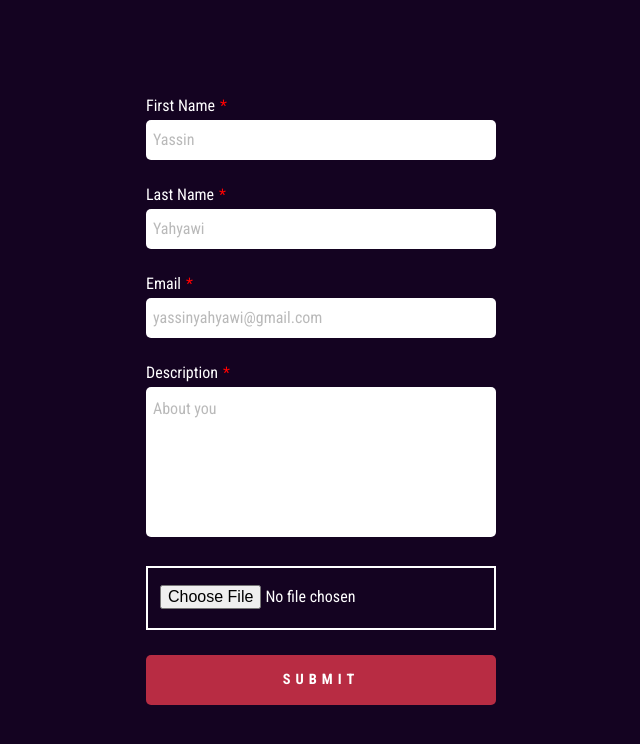
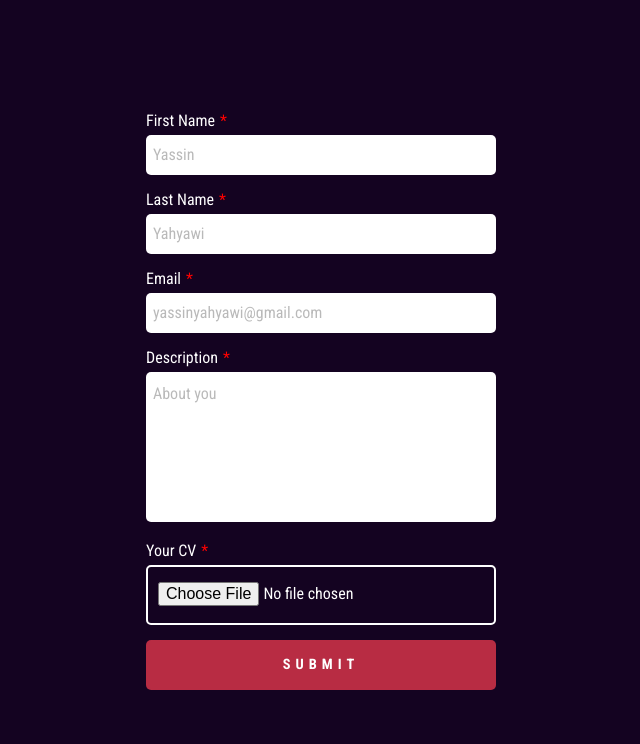
Before and after one commit to Yahyawi99/Technical-test, a React (Create React App) app in the folder Exercise_3/client/: page / in a window 1280 px wide. Shown: the top 744 px of the page, without its empty margins (319-959 px from the left). Built offline with nearby package versions, Linux system fonts and the light colour scheme.

Commit message:
working on bonus

```diff
--- a/Exercise_3/client/src/components/Form.js
+++ b/Exercise_3/client/src/components/Form.js
@@ -16,6 +16,8 @@ const Form = () => {
     sendData,
     error,
     isSuccess,
+    fileCV,
+    setFileCv,
   } = useGlobally();
 
   return (
@@ -83,7 +85,17 @@ const Form = () => {
       </div>
 
       <div className="file">
-        <input id="CV" type="file" />
+        <label htmlFor="CV">
+          <p>Your CV</p>
+          <p>*</p>
+        </label>
+        <input
+          id="CV"
+          type="file"
+          accept=".pdf,.docx"
+          value={fileCV}
+          onChange={(e) => setFileCv(e.currentTarget.value)}
+        />
       </div>
 
       <button type="submit">SUBMIT</button>
--- a/Exercise_3/client/src/context/index.js
+++ b/Exercise_3/client/src/context/index.js
@@ -6,6 +6,7 @@ const AppProvider = ({ children }) => {
   const [lastName, setLastName] = useState("");
   const [email, setEmail] = useState("");
   const [description, setDescription] = useState("");
+  const [fileCV, setFileCv] = useState("");
   const [error, setError] = useState({ isError: false, message: "" });
   const [isSuccess, setIsSuccess] = useState(false);
 
@@ -13,7 +14,7 @@ const AppProvider = ({ children }) => {
   const sendData = async (e) => {
     e.preventDefault();
 
-    if (!firstName || !lastName || !email || !description) {
+    if (!firstName || !lastName || !email || !description || !fileCV) {
       showError("All fields are required!");
       return;
     }
@@ -74,6 +75,8 @@ const AppProvider = ({ children }) => {
         setEmail,
         description,
         setDescription,
+        fileCV,
+        setFileCv,
         sendData,
         error,
         isSuccess,
--- a/Exercise_3/client/src/styles/forms.css
+++ b/Exercise_3/client/src/styles/forms.css
@@ -6,7 +6,7 @@
     flex-direction: column;
     justify-content: center;
     align-items: center;
-    gap: 25px;
+    gap: 15px;
     margin: 15px 0;
 }
 
@@ -48,9 +48,11 @@
     padding: 0 0 0 5px;
 }
 
-.form .file {
+.form input[type="file"] {
+    height: 60px;
     border: 2px solid var(--white);
-    padding: 15px 5px 5px 5px;
+    border-radius: 5px;
+    padding: 15px 0 0px 10px;
 }
 
 .form>div textarea {
```
